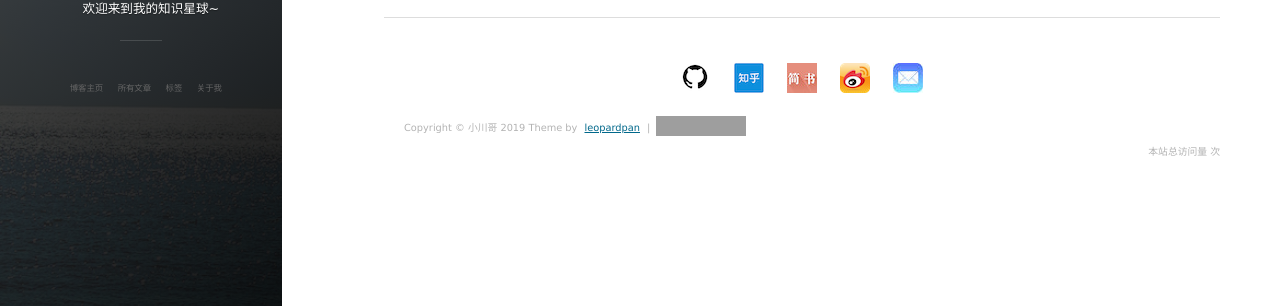
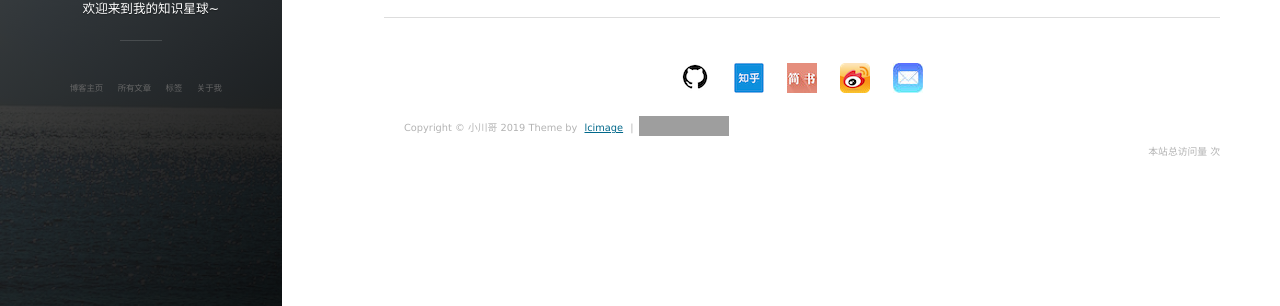
Before and after one commit to lcimage/lcimage.github.io, a Jekyll site: the page built from tags.html, in a window 1280 px wide. Shown: the part 507-813 px from the top of the page. Built offline with Jekyll 4.4.1, drawn with Linux system fonts in a browser that asks for light colours; nearby versions of some CDN libraries; comment, search, counter and statistics services are not loaded; grey boxes are pictures that could not be loaded.

Commit message:
Update footer.html
lc

```diff
--- a/_includes/footer.html
+++ b/_includes/footer.html
@@ -87,7 +87,7 @@
 
         <div class = "footer_div">
            <p class="copyright text-muted">
-            Copyright &copy; {{ site.title }} {{ site.time | date: '%Y' }} Theme by <a href="http://baixin.io/">leopardpan</a> |
+            Copyright &copy; {{ site.title }} {{ site.time | date: '%Y' }} Theme by <a href="http://lc-img.com/">lcimage</a> |
             <iframe
                 style="margin-left: 2px; margin-bottom:-5px;"
                 frameborder="0" scrolling="0" width="91px" height="20px"
```
